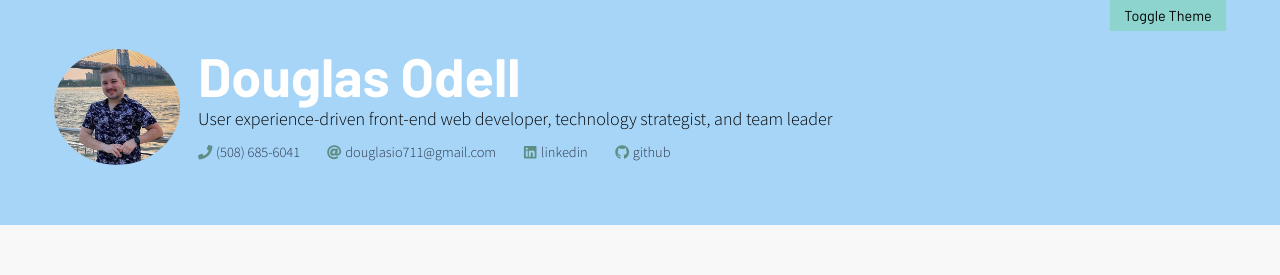
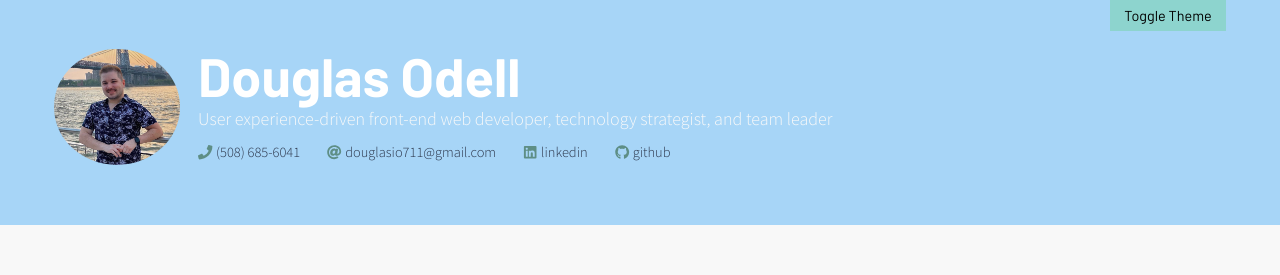
Before and after one commit to douglasio/portfolio-site, a React (Create React App) app: page / in a window 1280 px wide. Shown: the top 275 px of the page. Built offline with nearby package versions, Linux system fonts and the light colour scheme.

Commit message:
Update manifest, color names, add site links

```diff
--- a/src/App.js
+++ b/src/App.js
@@ -57,7 +57,12 @@ const App = () => {
                         rel="canonical"
                         href="https://douglas-odell.netlify.app/"
                     />
-                    {selectedTheme && <meta name="theme-color" content={selectedTheme.header.background} />}
+                    {selectedTheme && (
+                        <meta
+                            name="theme-color"
+                            content={selectedTheme.header.background}
+                        />
+                    )}
                     <meta
                         name="description"
                         content="Douglas is a user experience-driven front-end web developer, technology strategist, and team leader"
@@ -160,6 +165,22 @@ const App = () => {
                                     <h2>this website</h2>
                                     <ul className="has-sprites">
                                         <li>
+                                            <a
+                                                href="https://xd.adobe.com/view/9a02cf8d-fe55-4126-9bf2-3bda833ee87b-cf51/"
+                                                target="_blank"
+                                                rel="noopener noreferrer">
+                                                Design System
+                                            </a>
+                                        </li>
+                                        <li>
+                                            <a
+                                                href="https://github.com/douglasio/portfolio-site"
+                                                target="_blank"
+                                                rel="noopener noreferrer">
+                                                Source Code
+                                            </a>
+                                        </li>
+                                        <li>
                                             Built with{' '}
                                             <a
                                                 href="https://reactjs.org/"
@@ -172,12 +193,13 @@ const App = () => {
                                             </a>
                                         </li>
                                         <li>Hosted with Netlify</li>
+
                                         <li>
                                             <Button
                                                 download="Resume"
                                                 onClick={handlePDFButton}
                                                 size={BUTTON.SIZE.LARGE}>
-                                                Download PDF Version
+                                                Download Resume (PDF)
                                             </Button>
                                         </li>
                                     </ul>
--- a/src/style/colors.js
+++ b/src/style/colors.js
@@ -3,37 +3,39 @@ const colors = {
 	black: '#000',
     transparent: 'transparent',
 	bright: {
-		blue: '#2a3449',
-		teal: '#5e8e85',
-		lightTeal: '#78aba7',
-		lime: '#deffae',
-		gray: '#e9ebea',
+		midnight: '#2a3449',
+		fog: '#5e8e85',
+		mist: '#78aba7',
+		hazmat: '#deffae',
+		ghost: '#e9ebea',
 	},
 	dark: {
-		blue: '#0d192b',
-		teal: '#4e5873',
-		lightTeal: '#446664',
-		lime: '#7c8252',
-		gray: '#878b8c',
+		midnight: '#0d192b',
+		fog: '#4e5873',
+		mist: '#446664',
+		hazmat: '#7c8252',
+		ghost: '#878b8c',
 	},
 	light: {
-		blue: '#aeadb6',
-		teal: '#cbd5d2',
-		lightTeal: '#d5e1e1',
-		lime: '#f1f2df',
-		gray: '#f8f8f8',
+		midnight: '#aeadb6',
+		fog: '#cbd5d2',
+		mist: '#d5e1e1',
+		hazmat: '#f1f2df',
+		ghost: '#f8f8f8',
 	},
 	muted: {
-		blue: '#111f35',
-		teal: '#7c837e',
-		lightTeal: '#98a09c',
-		lime: '#c5c1a9',
-		gray: '#f2f2f1',
+		midnight: '#111f35',
+		fog: '#7c837e',
+		mist: '#98a09c',
+		hazmat: '#c5c1a9',
+		ghost: '#f2f2f1',
 	},
 	vibrant: {
-		blue: '#005fa3',
-		teal: '#8dd4ce',
-		lightTeal: '#a7d5f7'
+		midnight: '#005fa3',
+		fog: '#8dd4ce',
+		mist: '#a7d5f7',
+		hazmat: '#DFFF00',
+		ghost: '#F9F9F9',
 	}
 };
 
--- a/src/style/theme.js
+++ b/src/style/theme.js
@@ -4,111 +4,111 @@ const theme = {
     light: {
         id: 't01',
         body: {
-            background: colors.light.gray,
-            backgroundAlt: colors.light.lightTeal,
+            background: colors.light.ghost,
+            backgroundAlt: colors.light.mist,
             paragraph: colors.black,
-            muted: colors.muted.teal,
-            h1: colors.bright.blue,
-            h2: { text: colors.bright.lightTeal, background: colors.transparent },
-            h3: colors.bright.teal,
-            h4: colors.bright.blue,
+            muted: colors.muted.fog,
+            h1: colors.bright.midnight,
+            h2: { text: colors.bright.mist, background: colors.transparent },
+            h3: colors.bright.fog,
+            h4: colors.bright.midnight,
             a: {
                 background: colors.transparent,
-                sprite: colors.bright.teal,
-                text: colors.bright.blue,
+                sprite: colors.bright.fog,
+                text: colors.bright.midnight,
                 hover: {
-                    background: colors.bright.lightTeal,
+                    background: colors.bright.mist,
                     blend: 'multiply',
                     sprite: colors.bright.white,
                     text: colors.white,
                 },
             },
-            marker: colors.bright.teal,
+            marker: colors.bright.fog,
         },
         button: {
             standard: {
                 text: colors.black,
-                background: colors.vibrant.teal,
+                background: colors.vibrant.fog,
                 hover: {
-                    background: colors.bright.lightTeal,
+                    background: colors.bright.mist,
                 },
             },
             secondary: {
-                background: colors.light.teal,
+                background: colors.light.fog,
                 hover: {
-                    background: colors.muted.lightTeal,
+                    background: colors.muted.mist,
                 },
             }
         },
         header: {
-            background: colors.vibrant.lightTeal,
-            paragraph: colors.vibrant.gray,
+            background: colors.vibrant.mist,
+            paragraph: colors.vibrant.ghost,
             h1: colors.white,
         },
         main: {
-            h2: { text: colors.bright.lightTeal, background: colors.muted.gray },
+            h2: { text: colors.bright.mist, background: colors.muted.ghost },
         },
         footer: {
-            background: colors.muted.gray,
-            h1: { text: colors.bright.lightTeal }
+            background: colors.muted.ghost,
+            h1: { text: colors.bright.mist }
         },
         wordcloud: {
-            color1: colors.bright.teal,
-            color2: colors.bright.lightTeal,
+            color1: colors.bright.fog,
+            color2: colors.bright.mist,
         },
     },
     dark: {
         id: 't02',
         body: {
-            background: colors.dark.blue,
-            backgroundAlt: colors.dark.teal,
+            background: colors.dark.midnight,
+            backgroundAlt: colors.dark.fog,
             paragraph: colors.white,
-            muted: colors.muted.lightTeal,
-            h1: colors.bright.lime,
-            h2: { text: colors.light.teal, background: colors.transparent },
-            h3: colors.light.teal,
-            h4: colors.light.lightTeal,
+            muted: colors.muted.mist,
+            h1: colors.bright.hazmat,
+            h2: { text: colors.light.fog, background: colors.transparent },
+            h3: colors.light.fog,
+            h4: colors.light.mist,
             a: {
                 background: colors.transparent,
-                sprite: colors.light.blue,
-                text: colors.bright.lime,
+                sprite: colors.light.midnight,
+                text: colors.bright.hazmat,
                 hover: {
-                    background: colors.bright.lime,
+                    background: colors.bright.hazmat,
                     blend: 'difference',
-                    sprite: colors.bright.lime,
-                    text: colors.bright.blue,
+                    sprite: colors.bright.hazmat,
+                    text: colors.bright.midnight,
                 },
             },
-            marker: colors.light.lightTeal,
+            marker: colors.light.mist,
         },
         button: {
             standard: {
                 text: colors.black,
-                background: colors.vibrant.teal,
+                background: colors.vibrant.fog,
                 hover: {
-                    background: colors.bright.lightTeal,
+                    background: colors.bright.mist,
                 },
             },
             secondary: {
-                background: colors.bright.lightTeal,
+                background: colors.bright.mist,
                 hover: {
-                    background: colors.dark.lightTeal,
+                    background: colors.dark.mist,
                 },
             }
         },
         header: {
-            background: colors.bright.blue,
+            background: colors.bright.midnight,
         },
         main: {
-            h2: { text: colors.bright.lightTeal, background: colors.muted.blue },
+            h2: { text: colors.bright.mist, background: colors.muted.midnight },
         },
         footer: {
-            background: colors.bright.blue,
-            h1: { text: colors.bright.lightTeal }
+            background: colors.bright.midnight,
+            h1: { text: colors.bright.mist }
         },
         wordcloud: {
-            color1: colors.light.blue,
-            color2: colors.bright.lightTeal,
+            color1: colors.light.midnight,
+            color2: colors.bright.mist,
         },
     },
 };
```
Also changed, not shown: public/manifest.json.
